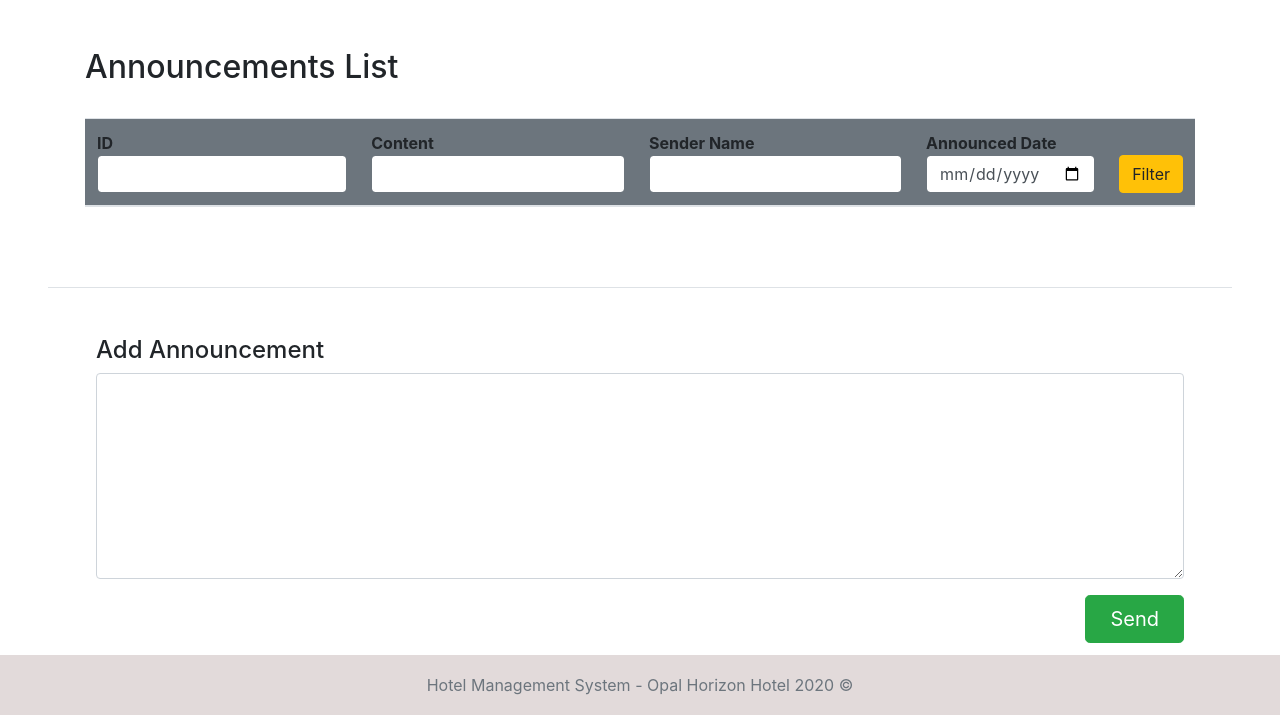
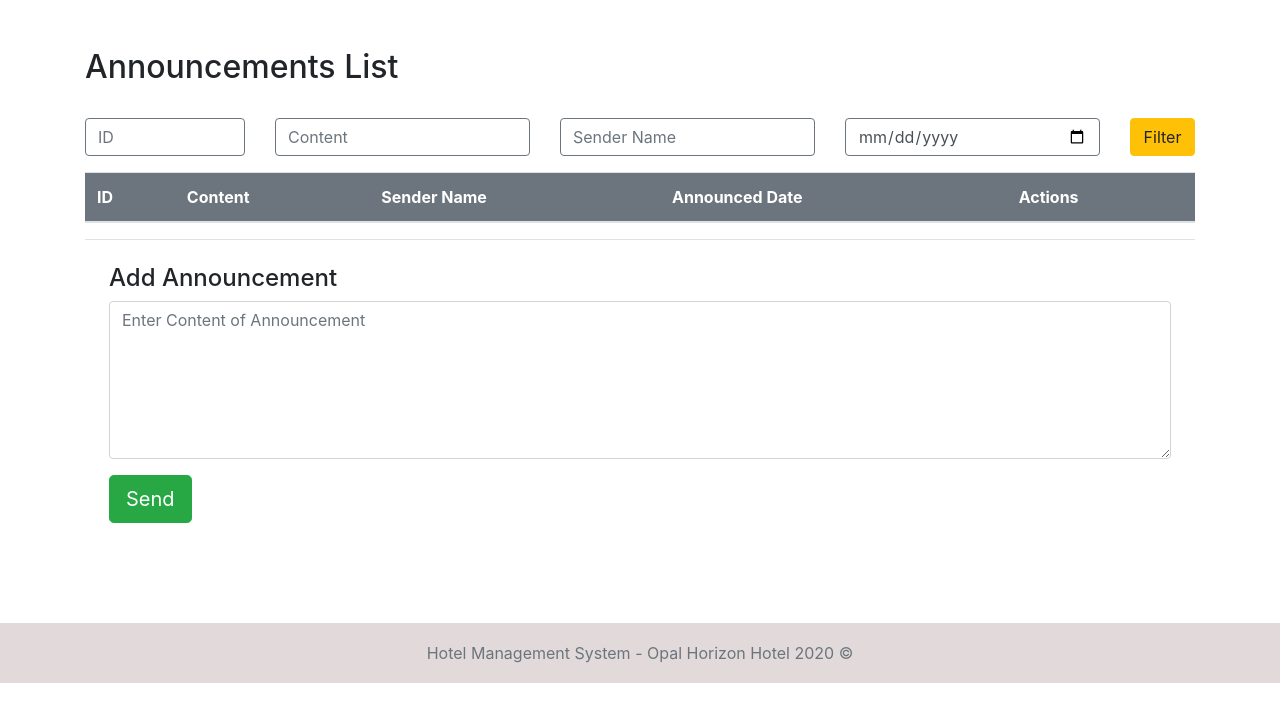
Before and after one commit to ShafikTheWebMaster/Opal-Horizon-Hotel, a Django app: page /announcements/ in a window 1280 px wide. Shown: the part 94-809 px from the top of the page. After the commit the page ends 777 px from the top, so only its background shows below. Run offline with Django 3.2, Linux system fonts and the light colour scheme; a user stored in the database is signed in; data that the repository does not hold is empty; some libraries are stand-ins or nearby versions; some web fonts are replaced.

Commit message:
update includuing added bootstrap

```diff
--- a/templates/common_pages/authorized-announcements.html
+++ b/templates/common_pages/authorized-announcements.html
@@ -1,33 +1,39 @@
 <div class="container py-5">
-
-
-    <div class="table-header row">
-
-        <div class="col-sm-12 col-md-12 col-lg-4 mb-4">
+    <div class="row mb-4">
+        <div class="col-lg-4 col-md-6 col-sm-12">
             <h2>Announcements List</h2>
         </div>
-
     </div>
+    <form action="" method="POST" class="mb-3">
+        {% csrf_token %}
+        <div class="row g-3">
+            <div class="col-md-2">
+                <input type="number" name="id" value="{{id}}" class="form-control border border-secondary" placeholder="ID">
+            </div>
+            <div class="col-md-3">
+                <input type="text" name="content" value="{{content}}" class="form-control border border-secondary" placeholder="Content">
+            </div>
+            <div class="col-md-3">
+                <input type="text" name="name" value="{{name}}" class="form-control border border-secondary" placeholder="Sender Name">
+            </div>
+            <div class="col-md-3">
+                <input type="date" class="form-control border border-secondary" name="date" value="{{date}}">
+            </div>
+            <div class="col-md-1">
+                <button type="submit" name="filter" class="btn btn-warning w-100">Filter</button>
+            </div>
+        </div>
+    </form>
     <table class="table table-hover table-striped">
-        <thead class="bg-secondary rounded">
+        <thead class="bg-secondary text-white">
             <tr>
-                <form action="" method="POST">
-                    {% csrf_token %}
-                    <th>ID<input type="number" name="id" value="{{id}}" class="form-control border border-secondary">
-                    </th>
-
-                    <th>Content<input type="text" name="content" value="{{content}}"
-                            class="form-control border border-secondary"></th>
-
-
-                    <th>Sender Name<input type="text" name="name" value="{{name}}"
-                            class="form-control border border-secondary"></th>
-
-                    <th>Announced Date<input type="date" class="form-control border border-secondary" name="date"
-                            value="{{date}}"></th>
-                    <th><button type="submit" name="filter" class="btn btn-warning w-100">Filter</button></th>
-
-                </form>
+                <th>ID</th>
+                <th>Content</th>
+                <th>Sender Name</th>
+                <th>Announced Date</th>
+                {% if role == "manager" or role == "admin" %}
+                <th>Actions</th>
+                {% endif %}
             </tr>
         </thead>
         <tbody>
@@ -38,37 +44,25 @@
                 <td>{{announcement.sender.user.first_name}} {{announcement.sender.user.last_name}}</td>
                 <td>{{announcement.date}}</td>
                 {% if role == "manager" or role == "admin" %}
-                <td> <a href="{% url 'deleteAnnouncement' announcement.id %}"
-                        class="btn btn-sm btn-danger px-3">Delete</a> </td>
-                {% else %}
-                <td></td>
+                <td>
+                    <a href="{% url 'deleteAnnouncement' announcement.id %}" class="btn btn-sm btn-danger px-3">Delete</a>
+                </td>
                 {% endif %}
             </tr>
             {% endfor %}
         </tbody>
-
     </table>
 
-</div>
-
-
     {% if role == "manager" or role == "admin" %}
-
-<div class="add-annoucment border-top my-3 mx-5 p-5">
+    <div class="add-announcement border-top my-3 p-4">
         <h4>Add Announcement</h4>
         <form action="" method="POST">
             {% csrf_token %}
-
-        <div class="form-group">
-            <textarea class="form-control" name="textid" rows="8" placeholder="Enter Content of Announcement"
-                id="textid">
-
-            </textarea>
+            <div class="form-group mb-3">
+                <textarea class="form-control" name="textid" rows="6" placeholder="Enter Content of Announcement" id="textid"></textarea>
             </div>
-        <button type="submit" class="btn btn-success btn-lg px-4 float-right" name="sendAnnouncement">Send</button>
+            <button type="submit" class="btn btn-success btn-lg float-end" name="sendAnnouncement">Send</button>
         </form>
     </div>
-</div>
-
     {% endif %}
 </div>
--- a/templates/common_pages/guest-profile.html
+++ b/templates/common_pages/guest-profile.html
@@ -24,7 +24,6 @@
                             value="{{guest.user.last_name}}" name="last_name">
                         {% endif %}
                     </div>
-
 
                     <div class="p-2 h4">
                         <span>Email :</span>
@@ -55,7 +54,7 @@
 
                 <br>
                 {% if guest.user.id == request.user.id %}
-                <button type="submit" name="submit" class="btn btn-success float-right">Save Changes</button>
+                <button type="submit" name="submit" class="btn btn-success float-end">Save Changes</button>
                 {% endif %}
                 </form>
             </div>
@@ -124,7 +123,7 @@
                             <form action="{% url 'request-refund' %}" method="POST">
                                 {% csrf_token %}
                                 <input type="hidden" value="{{bo.id}}" name="bookingId">
-                                <td><button type="submit" class="btn btn-outline-success btn-lg " name="refReq">Send
+                                <td><button type="submit" class="btn btn-outline-success btn-lg" name="refReq">Send
                                         Refund Request</button></td>
                             </form>
                             {% endif %}
```
Also changed, not shown: templates/common_pages/add-employee.html (+25 -30 lines), templates/common_pages/authorized-employees.html (+38 -27 lines), templates/common_pages/authorized-events.html (+40 -45 lines), db.sqlite3. Lines whose indentation alone changed are shown as unchanged.
